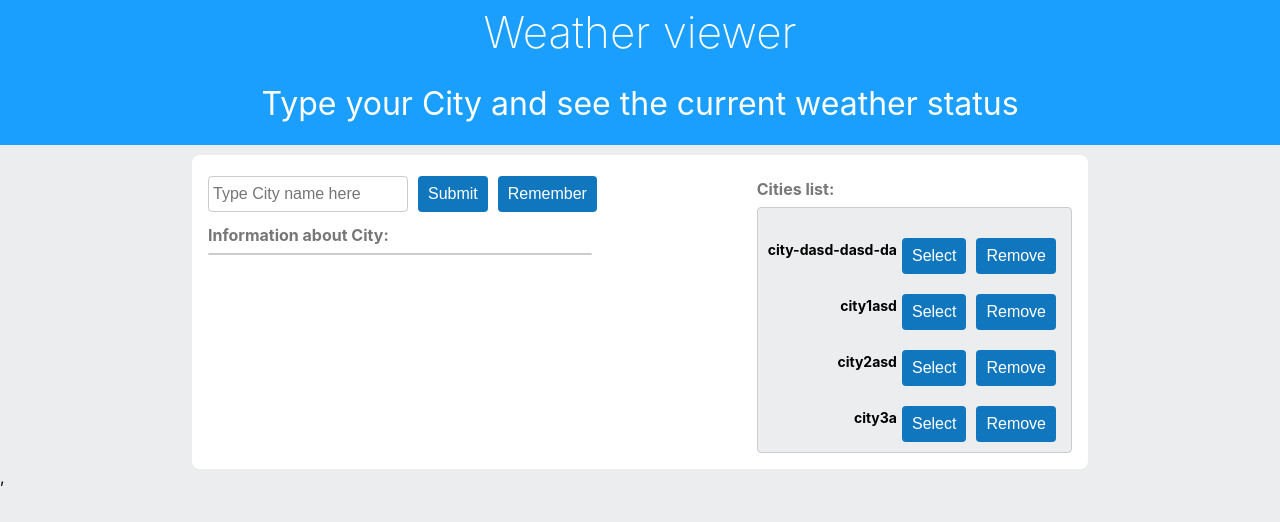
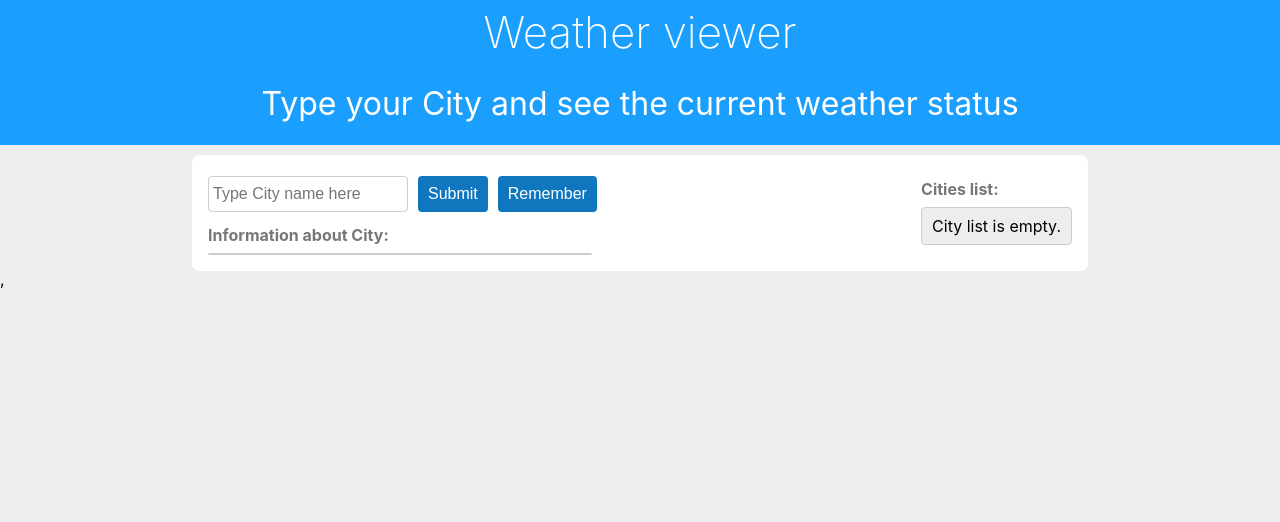
Before and after one commit to Horrorerror92/test-react-redux, a React (Create React App) app: page / in a window 1280 px wide. Shown: the top 522 px of the page. Built offline with nearby package versions, Linux system fonts and the light colour scheme.

Commit message:
add city on layout

```diff
--- a/src/view/common-components/memory/index.tsx
+++ b/src/view/common-components/memory/index.tsx
@@ -1,5 +1,5 @@
 import React, {FC} from 'react'
-import ManageCity from '../../sub-common-components/manage-city'
+import ManageCity from '../../sub-common-components/manage-city/container'
 import styles from './styles.module.css'
 import '../../common-styles/reset.module.css'
 import '../../common-styles/styles.module.css'
--- /dev/null
+++ b/src/view/sub-common-components/manage-city/container.tsx
@@ -0,0 +1,9 @@
+import { connect } from 'react-redux'
+import manageCity from './index'
+
+
+const mapStateToProps = (state:any) => ({
+  cityList: state.cityManageReducer.cityList
+})
+
+export default connect(mapStateToProps)(manageCity)
--- a/src/view/sub-common-components/manage-city/index.tsx
+++ b/src/view/sub-common-components/manage-city/index.tsx
@@ -2,23 +2,28 @@ import React, {FC} from 'react';
 import styles from './styles.module.css';
 import CityItemComponent from '../../basic-components/city-item'
 
-const manageCity: FC = () => {
+interface manageStateItem {
+  cityList: Array<string>
+}
+
+const manageCity: FC<manageStateItem> = (props) => {
   return (
     <div className={styles.manageCity}>
       <h4 className={styles.manageHeader}>Cities list:</h4>
       <div className={styles.manageCityItem}>
-        <CityItemComponent
-          city = 'city-dasd-dasd-da'
-        />
-        <CityItemComponent
-          city = 'city1asd'
-        />
-        <CityItemComponent
-          city = 'city2asd'
-        />
-        <CityItemComponent
-          city = 'city3a'
-        />
+        { props.cityList.length>0 ? (
+          Object.keys(props.cityList).map((cityId:any) => (
+            <CityItemComponent
+              city = {props.cityList[cityId]}
+              key = {cityId}
+            />
+          ))
+          ):(
+            <div>
+            City list is empty.
+            </div>
+          )
+        }
       </div>
     </div>
   );
```
